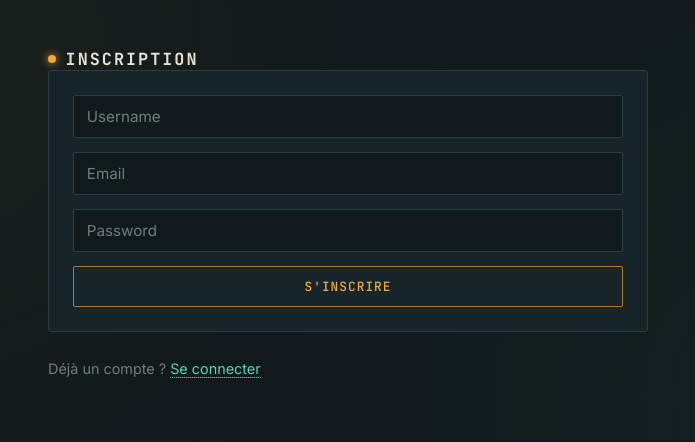
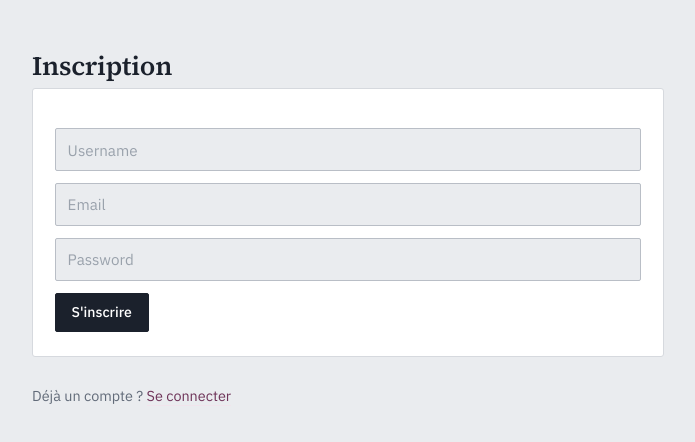
Before and after one commit to hediak102/chat-frontend, a React (Vite) app: page /register in a window 1280 px wide. Shown: the top 442 px of the page, without its empty margins (292-987 px from the left). Built offline with nearby package versions, Linux system fonts and the light colour scheme; no server answers.

Commit message:
fixing latency time in dm

```diff
--- a/src/api/axios.js
+++ b/src/api/axios.js
@@ -41,4 +41,15 @@ api.interceptors.response.use(
   }
 )
 
+// --- Fonctions d'appel API ---
+
+export const fetchRoomMessages = async (roomId, limit = 20, cursor = null) => {
+  const params = { limit }
+  if (cursor) {
+    params.cursor = cursor
+  }
+  const response = await api.get(`/rooms/${roomId}/messages`, { params })
+  return response.data // Renvoie { messages, next_cursor, has_more }
+}
+
 export default api
--- a/src/index.css
+++ b/src/index.css
@@ -1,16 +1,17 @@
-@import url('https://fonts.googleapis.com/css2?family=JetBrains+Mono:wght@400;500;700&family=Inter:wght@400;500;600&display=swap');
+@import url('https://fonts.googleapis.com/css2?family=Source+Serif+4:opsz,wght@8..60,600;8..60,700&family=IBM+Plex+Mono:wght@400;500&family=IBM+Plex+Sans:wght@400;500;600&display=swap');
 
 :root {
-  --bg: #10191b;
-  --surface: #17242a;
-  --surface-raised: #1d2e33;
-  --line: #2a3d42;
-  --signal: #f2a93c;
-  --signal-dim: #a87a35;
-  --online: #5fd3b8;
-  --text: #e7e2d3;
-  --text-muted: #6e7e80;
-  --danger: #e0654f;
+  --paper: #eaecef;
+  --paper-raised: #ffffff;
+  --ink: #1b212c;
+  --ink-soft: #626b79;
+  --ink-faint: #9aa2ac;
+  --rule: #d6d9de;
+  --rule-strong: #b9bec6;
+  --accent: #6e3358;
+  --accent-tint: #f1e4ec;
+  --positive: #35634b;
+  --danger: #8a3226;
 }
 
 * {
@@ -19,196 +20,213 @@
 
 body {
   margin: 0;
-  background-color: var(--bg);
-  background-image:
-    radial-gradient(circle at 15% 10%, rgba(242, 169, 60, 0.05), transparent 40%),
-    radial-gradient(circle at 85% 90%, rgba(95, 211, 184, 0.04), transparent 45%);
-  color: var(--text);
-  font-family: 'Inter', system-ui, sans-serif;
+  background-color: var(--paper);
+  color: var(--ink);
+  font-family: 'IBM Plex Sans', system-ui, sans-serif;
+  -webkit-font-smoothing: antialiased;
 }
 
 #root {
-  max-width: 640px;
+  max-width: 680px;
   margin: 0 auto;
-  padding: 3rem 1.25rem;
+  padding: 3rem 1.5rem 4rem;
 }
 
+/* ---------- Headings ---------- */
 h1 {
-  font-family: 'JetBrains Mono', monospace;
-  font-size: 1.05rem;
-  font-weight: 700;
-  letter-spacing: 0.12em;
-  text-transform: uppercase;
-  color: var(--text);
-  margin: 0;
-  display: flex;
-  align-items: center;
-  gap: 0.6rem;
+  font-family: 'Source Serif 4', Georgia, serif;
+  font-weight: 600;
+  font-size: 1.65rem;
+  letter-spacing: -0.01em;
+  color: var(--ink);
+  margin: 0 0 0.25rem;
 }
 
-h1::before {
-  content: '';
-  width: 8px;
-  height: 8px;
-  border-radius: 50%;
-  background: var(--signal);
-  box-shadow: 0 0 8px var(--signal);
-  flex-shrink: 0;
+/* A quiet rule under every page title — the ledger's top edge */
+.chat-header,
+#root > h1 {
+  border-bottom: 1px solid var(--rule);
+  padding-bottom: 0.85rem;
+  margin-bottom: 1.25rem;
 }
 
 /* ---------- Forms (login, register, create room) ---------- */
 form {
   display: flex;
   flex-direction: column;
-  gap: 0.85rem;
+  gap: 0.75rem;
   margin-bottom: 1.75rem;
-  background: var(--surface);
-  border: 1px solid var(--line);
+  background: var(--paper-raised);
+  border: 1px solid var(--rule);
   border-radius: 3px;
-  padding: 1.5rem;
+  padding: 1.35rem 1.35rem 1.5rem;
   position: relative;
 }
 
 form::before {
   content: attr(data-label);
-  position: absolute;
-  top: -0.55rem;
-  left: 1rem;
-  background: var(--bg);
-  padding: 0 0.5rem;
-  font-family: 'JetBrains Mono', monospace;
-  font-size: 0.65rem;
-  letter-spacing: 0.1em;
+  display: block;
+  font-family: 'IBM Plex Mono', monospace;
+  font-size: 0.68rem;
+  font-weight: 500;
+  letter-spacing: 0.08em;
   text-transform: uppercase;
-  color: var(--text-muted);
+  color: var(--ink-faint);
+  margin-bottom: 0.35rem;
 }
 
 input {
-  background: var(--bg);
-  border: 1px solid var(--line);
+  background: var(--paper);
+  border: 1px solid var(--rule-strong);
   border-radius: 2px;
-  padding: 0.7rem 0.8rem;
+  padding: 0.65rem 0.75rem;
+  font-family: 'IBM Plex Sans', sans-serif;
   font-size: 0.95rem;
-  font-family: 'Inter', sans-serif;
-  color: var(--text);
+  color: var(--ink);
   outline: none;
-  transition: border-color 0.15s ease;
+  transition: border-color 0.12s ease, background-color 0.12s ease;
 }
 
 input::placeholder {
-  color: var(--text-muted);
+  color: var(--ink-faint);
 }
 
 input:focus {
-  border-color: var(--signal);
+  border-color: var(--accent);
+  background: var(--paper-raised);
+}
+
+input:focus-visible,
+button:focus-visible {
+  outline: 2px solid var(--accent);
+  outline-offset: 2px;
 }
 
 button {
-  padding: 0.7rem 1.1rem;
-  border: 1px solid var(--signal-dim);
+  padding: 0.6rem 1rem;
+  border: 1px solid var(--ink);
   border-radius: 2px;
-  background-color: transparent;
-  color: var(--signal);
-  font-family: 'JetBrains Mono', monospace;
-  font-size: 0.8rem;
+  background-color: var(--ink);
+  color: var(--paper-raised);
+  font-family: 'IBM Plex Sans', sans-serif;
+  font-size: 0.88rem;
   font-weight: 500;
-  letter-spacing: 0.08em;
-  text-transform: uppercase;
   cursor: pointer;
-  transition: background-color 0.15s ease, color 0.15s ease;
+  transition: background-color 0.12s ease, border-color 0.12s ease;
+  align-self: flex-start;
 }
 
 button:hover {
-  background-color: var(--signal);
-  color: var(--bg);
+  background-color: var(--accent);
+  border-color: var(--accent);
 }
 
-button:focus-visible,
-input:focus-visible {
-  outline: 2px solid var(--signal);
-  outline-offset: 2px;
+/* Secondary / back button — used in chat-header */
+.chat-header button {
+  background: none;
+  color: var(--ink-soft);
+  border: 1px solid var(--rule-strong);
+  padding: 0.4rem 0.7rem;
+  font-size: 0.78rem;
+}
+
+.chat-header button:hover {
+  background: var(--paper-raised);
+  color: var(--ink);
+  border-color: var(--ink-soft);
+}
+
+.chat-header {
+  display: flex;
+  justify-content: space-between;
+  align-items: baseline;
+  gap: 1rem;
 }
 
 a {
-  color: var(--online);
+  color: var(--accent);
   text-decoration: none;
-  border-bottom: 1px dotted var(--online);
+  border-bottom: 1px solid var(--accent-tint);
 }
 
 a:hover {
-  opacity: 0.8;
+  border-bottom-color: var(--accent);
 }
 
 p {
   font-size: 0.9rem;
-  color: var(--text-muted);
+  color: var(--ink-soft);
+  line-height: 1.5;
+}
+
+p[style*="color: red"] {
+  color: var(--danger) !important;
+  font-family: 'IBM Plex Mono', monospace;
+  font-size: 0.82rem;
+}
+
+p[style*="color: green"] {
+  color: var(--positive) !important;
+  font-family: 'IBM Plex Mono', monospace;
+  font-size: 0.82rem;
 }
 
 /* ---------- Room list ---------- */
 ul {
   list-style: none;
   padding: 0;
+  margin: 0;
   display: flex;
   flex-direction: column;
-  gap: 0.5rem;
 }
 
 ul li {
-  background: var(--surface);
-  border: 1px solid var(--line);
-  border-radius: 2px;
-  border-left: 3px solid var(--signal-dim);
+  border-bottom: 1px solid var(--rule);
+}
+
+ul li:first-child {
+  border-top: 1px solid var(--rule);
 }
 
 ul li button {
+  all: unset;
   width: 100%;
-  text-align: left;
-  background: none;
-  border: none;
-  color: var(--text);
-  padding: 0.85rem 1rem;
-  font-family: 'JetBrains Mono', monospace;
-  font-size: 0.85rem;
-  letter-spacing: 0.03em;
-  text-transform: none;
   display: flex;
   align-items: center;
-  gap: 0.6rem;
+  justify-content: space-between;
+  padding: 0.85rem 0.15rem;
+  font-family: 'IBM Plex Sans', sans-serif;
+  font-size: 0.95rem;
+  color: var(--ink);
+  cursor: pointer;
 }
 
-ul li button::before {
-  content: '›';
-  color: var(--signal);
-  font-size: 1rem;
+ul li button::after {
+  content: '→';
+  font-family: 'IBM Plex Mono', monospace;
+  color: var(--ink-faint);
+  transition: transform 0.12s ease, color 0.12s ease;
 }
 
 ul li button:hover {
-  background-color: var(--surface-raised);
-  color: var(--signal);
+  color: var(--accent);
 }
 
-/* ---------- Chat room ---------- */
-.chat-header {
-  display: flex;
-  justify-content: space-between;
-  align-items: center;
-  margin-bottom: 0.35rem;
+ul li button:hover::after {
+  color: var(--accent);
+  transform: translateX(2px);
 }
 
-.chat-header button {
-  padding: 0.4rem 0.7rem;
-  font-size: 0.7rem;
-}
-
+/* ---------- Presence roster ---------- */
 .online-users {
-  font-family: 'JetBrains Mono', monospace;
-  font-size: 0.75rem;
-  color: var(--text-muted);
-  letter-spacing: 0.03em;
+  font-family: 'IBM Plex Mono', monospace;
+  font-size: 0.76rem;
+  color: var(--ink-soft);
+  letter-spacing: 0.02em;
   display: flex;
   align-items: center;
   gap: 0.4rem;
-  margin-bottom: 1rem;
+  margin: 0 0 1.1rem;
 }
 
 .online-users::before {
@@ -216,28 +234,18 @@ ul li button:hover {
   width: 6px;
   height: 6px;
   border-radius: 50%;
-  background: var(--online);
-  box-shadow: 0 0 6px var(--online);
-  animation: pulse 2s ease-in-out infinite;
+  background: var(--positive);
   flex-shrink: 0;
 }
 
-@keyframes pulse {
-  0%, 100% { opacity: 1; }
-  50% { opacity: 0.35; }
-}
-
+/* ---------- Chat window: the ledger ---------- */
 .chat-window {
-  background: var(--surface);
-  border: 1px solid var(--line);
+  background: var(--paper-raised);
+  border: 1px solid var(--rule);
   border-radius: 3px;
-  padding: 1rem;
+  padding: 0.25rem 1rem;
   height: 420px;
   overflow-y: auto;
-  display: flex;
-  flex-direction: column;
-  gap: 0.6rem;
-  margin-bottom: 0.6rem;
 }
 
 .chat-window::-webkit-scrollbar {
@@ -245,58 +253,91 @@ ul li button:hover {
 }
 
 .chat-window::-webkit-scrollbar-thumb {
-  background: var(--line);
+  background: var(--rule-strong);
   border-radius: 3px;
 }
 
+/* Each message is a ledger line: the timestamp/username sits in a hanging
+   margin (absolutely positioned, out of flow) so the message text itself
+   stays in normal block flow and wraps the ordinary way — word by word,
+   only breaking when the line is full. (A grid/flex column for bare text
+   is unreliable across browsers for this; hanging-indent is the robust
+   classic technique.) */
 .chat-message {
-  background: var(--bg);
-  border-left: 2px solid var(--signal-dim);
-  padding: 0.5rem 0.75rem;
-  border-radius: 0 3px 3px 0;
-  max-width: 80%;
-  align-self: flex-start;
-  font-size: 0.9rem;
-  line-height: 1.4;
+  position: relative;
   margin: 0;
+  padding: 0.6rem 0 0.6rem 4.75rem;
+  border-bottom: 1px solid var(--rule);
+  font-size: 0.92rem;
+  line-height: 1.5;
+  color: var(--ink);
+  overflow-wrap: normal;
+  word-break: normal;
+}
+
+.chat-window .chat-message:last-child {
+  border-bottom: none;
 }
 
 .chat-message strong {
-  display: block;
-  font-family: 'JetBrains Mono', monospace;
-  font-size: 0.65rem;
-  font-weight: 700;
-  letter-spacing: 0.1em;
-  text-transform: uppercase;
-  color: var(--signal);
-  margin-bottom: 0.15rem;
+  position: absolute;
+  left: 0;
+  top: 0.62rem;
+  width: 4rem;
+  font-family: 'IBM Plex Mono', monospace;
+  font-size: 0.72rem;
+  font-weight: 500;
+  letter-spacing: 0.01em;
+  color: var(--accent);
+}
+
+/* Vertical rule between the label margin and the message text */
+.chat-message::before {
+  content: '';
+  position: absolute;
+  left: 4.25rem;
+  top: 0;
+  bottom: 0;
+  width: 1px;
+  background: var(--rule);
 }
 
 .chat-system-message {
+  font-family: 'IBM Plex Mono', monospace;
+  font-size: 0.72rem;
+  letter-spacing: 0.03em;
+  color: var(--ink-faint);
   text-align: center;
-  font-family: 'JetBrains Mono', monospace;
-  font-size: 0.7rem;
-  letter-spacing: 0.05em;
-  color: var(--text-muted);
-  margin: 0.2rem 0;
+  padding: 0.45rem 0;
+  margin: 0;
+  border-bottom: 1px dashed var(--rule);
 }
 
-.typing-indicator {
-  font-family: 'JetBrains Mono', monospace;
-  font-size: 0.75rem;
-  color: var(--signal);
-  min-height: 1.2rem;
-  margin: 0 0 0.6rem 0;
-  opacity: 0.85;
+.chat-window .chat-system-message:last-child {
+  border-bottom: none;
 }
 
+/* ---------- Typing indicator ---------- */
+.typing-indicator {
+  font-family: 'IBM Plex Mono', monospace;
+  font-size: 0.74rem;
+  color: var(--accent);
+  min-height: 1.3rem;
+  margin: 0.55rem 0 0.25rem;
+}
+
+.typing-indicator:empty::before {
+  content: '\00a0';
+}
+
+/* ---------- Message input ---------- */
 .chat-input-form {
   display: flex;
   flex-direction: row;
   gap: 0.5rem;
-  margin-bottom: 0;
-  padding: 0.6rem;
-  background: transparent;
+  margin: 0.75rem 0 0;
+  padding: 0;
+  background: none;
   border: none;
 }
 
@@ -308,15 +349,6 @@ ul li button:hover {
   flex: 1;
 }
 
-/* ---------- Status text ---------- */
-p[style*="color: red"] {
-  color: var(--danger) !important;
-  font-family: 'JetBrains Mono', monospace;
-  font-size: 0.8rem;
+.chat-input-form button {
+  align-self: stretch;
 }
-
-p[style*="color: green"] {
-  color: var(--online) !important;
-  font-family: 'JetBrains Mono', monospace;
-  font-size: 0.8rem;
-}
```
Also changed, not shown: src/pages/ChatRoom.jsx (+151 -20 lines).
